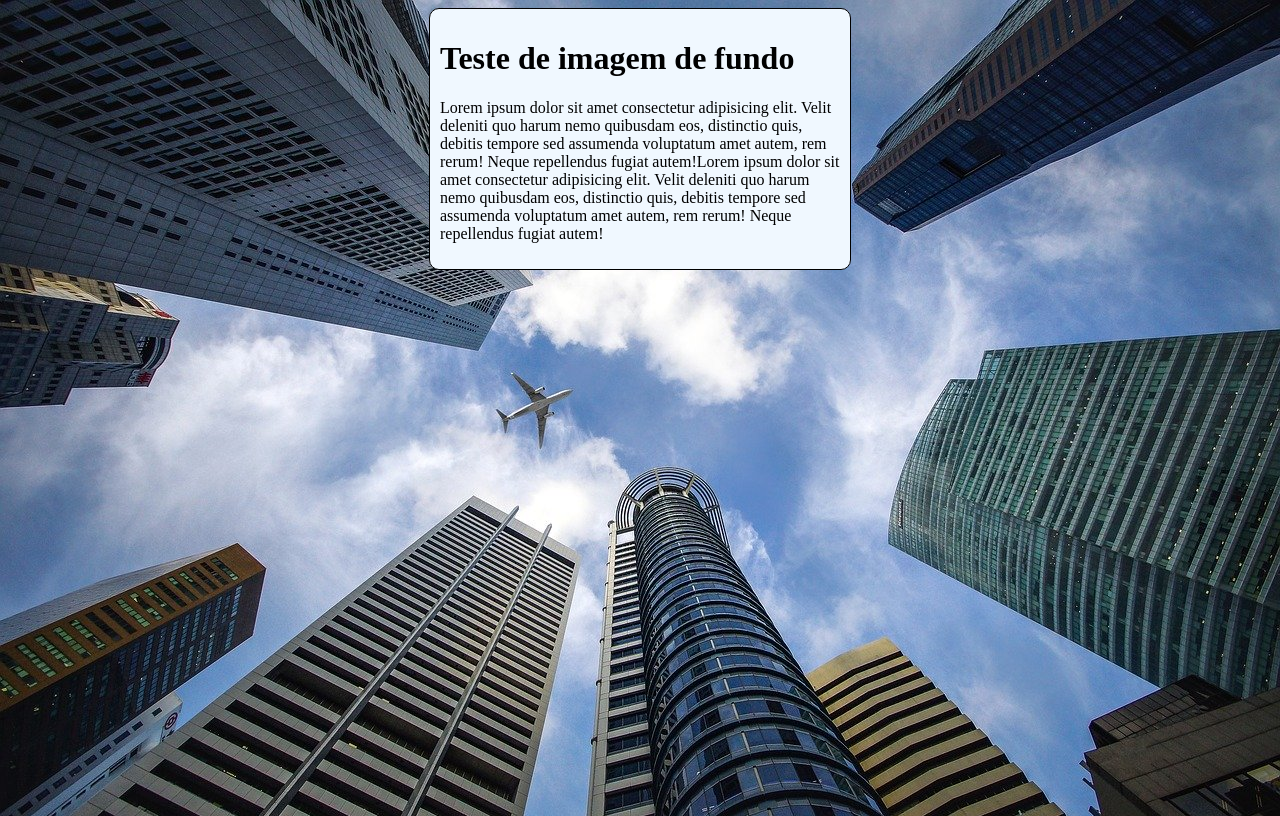
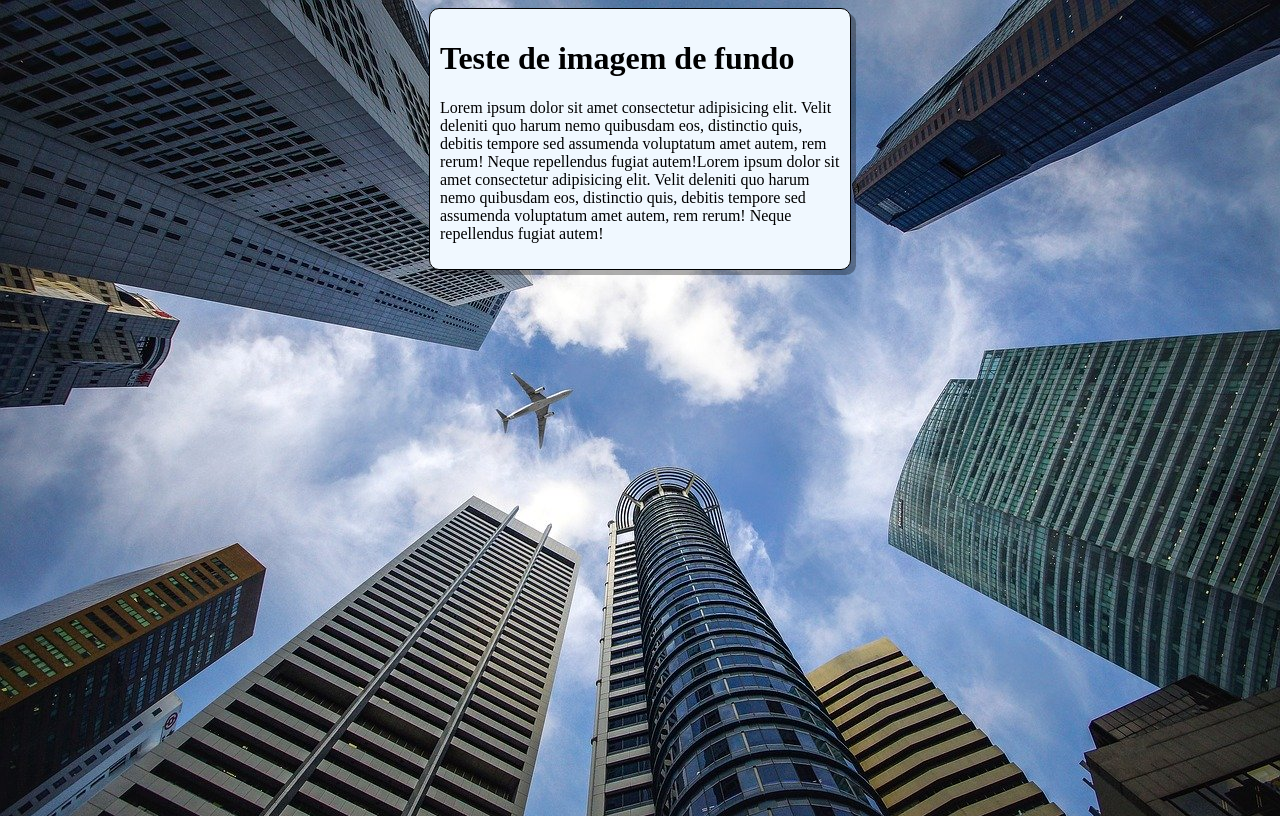
Before and after one commit to danilorochagomes/html-css, a plain HTML site: page Exercicios/ex022/fundo006.html in a window 1280 px wide. Drawn offline with Linux system fonts and the light colour scheme.

Commit message:
atualização ex022

```diff
--- a/Exercicios/ex022/fundo006.html
+++ b/Exercicios/ex022/fundo006.html
@@ -22,6 +22,7 @@
             margin: auto;
             border: 1px solid black;
             border-radius: 10px;
+            box-shadow: 5px 5px rgba(0, 0, 0, 0.322);
             }
     </style>
 </head>
```
